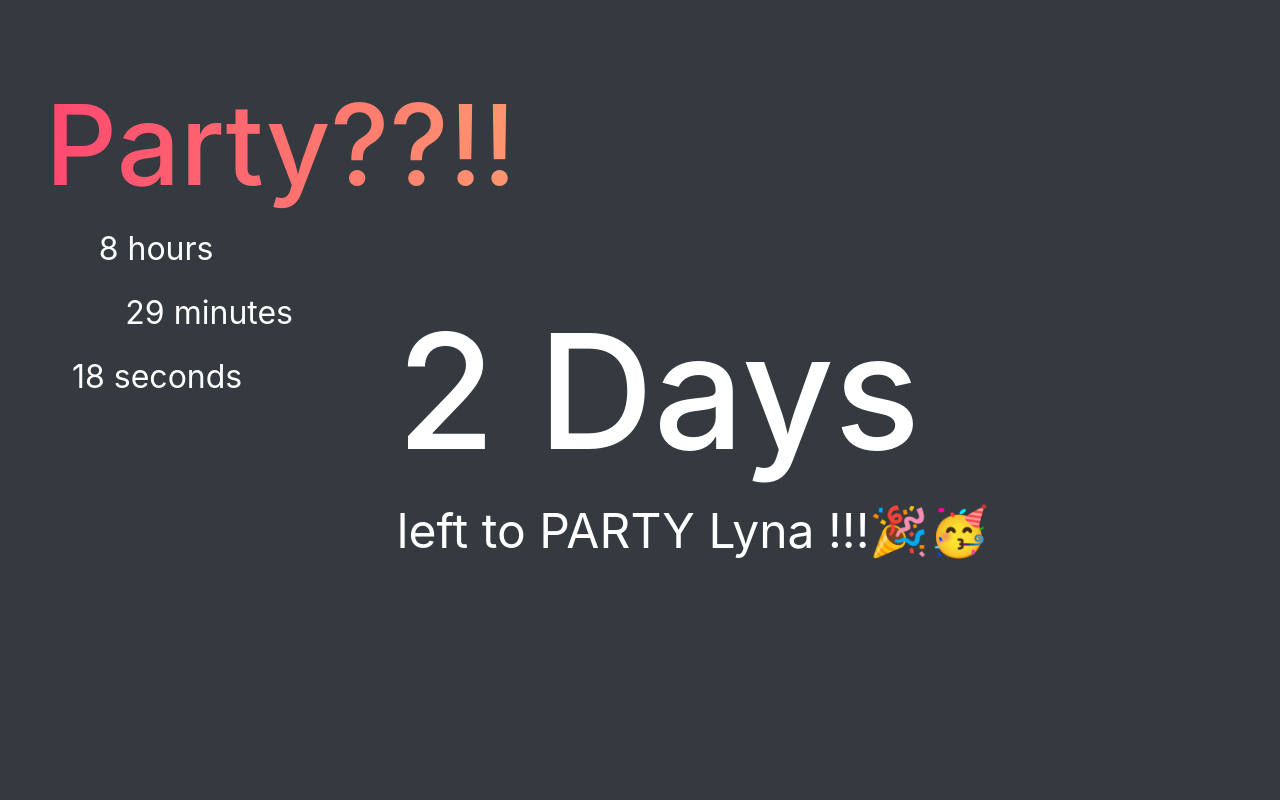
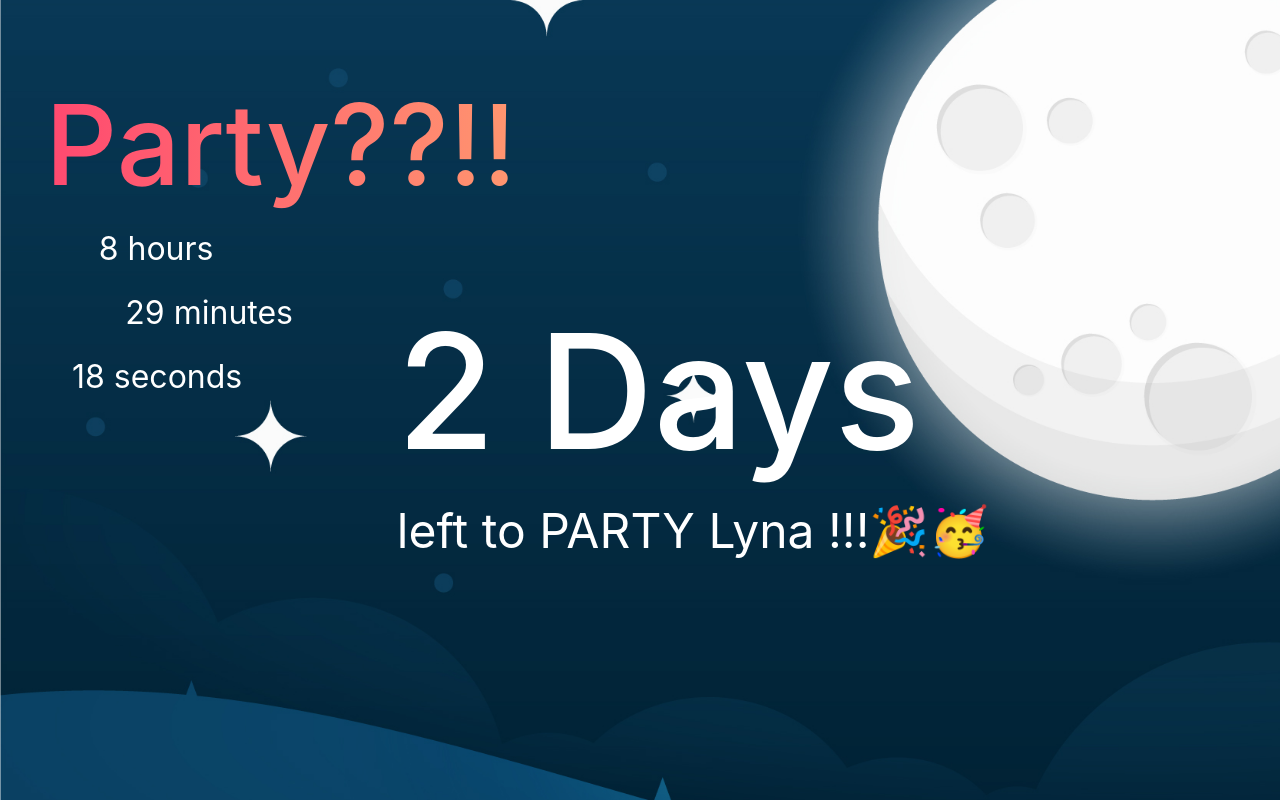
Before and after one commit to rizumPro/rizumPro.github.io, a plain HTML site: page index.html in a window 1280 px wide. Drawn offline with nearby package versions, Linux system fonts and the light colour scheme.

Commit message:
Update master.css

```diff
--- a/master.css
+++ b/master.css
@@ -1,7 +1,7 @@
 .timer{
     height: 100vh;
     border-radius: 0rem!important;
-    background-image: url(../img/timer-bg.jpg);
+    background-image: url(../timer-bg.jpg);
     background-size: 180%;
     background-position-y: 40%;
     margin-bottom: 0px!important;
```
